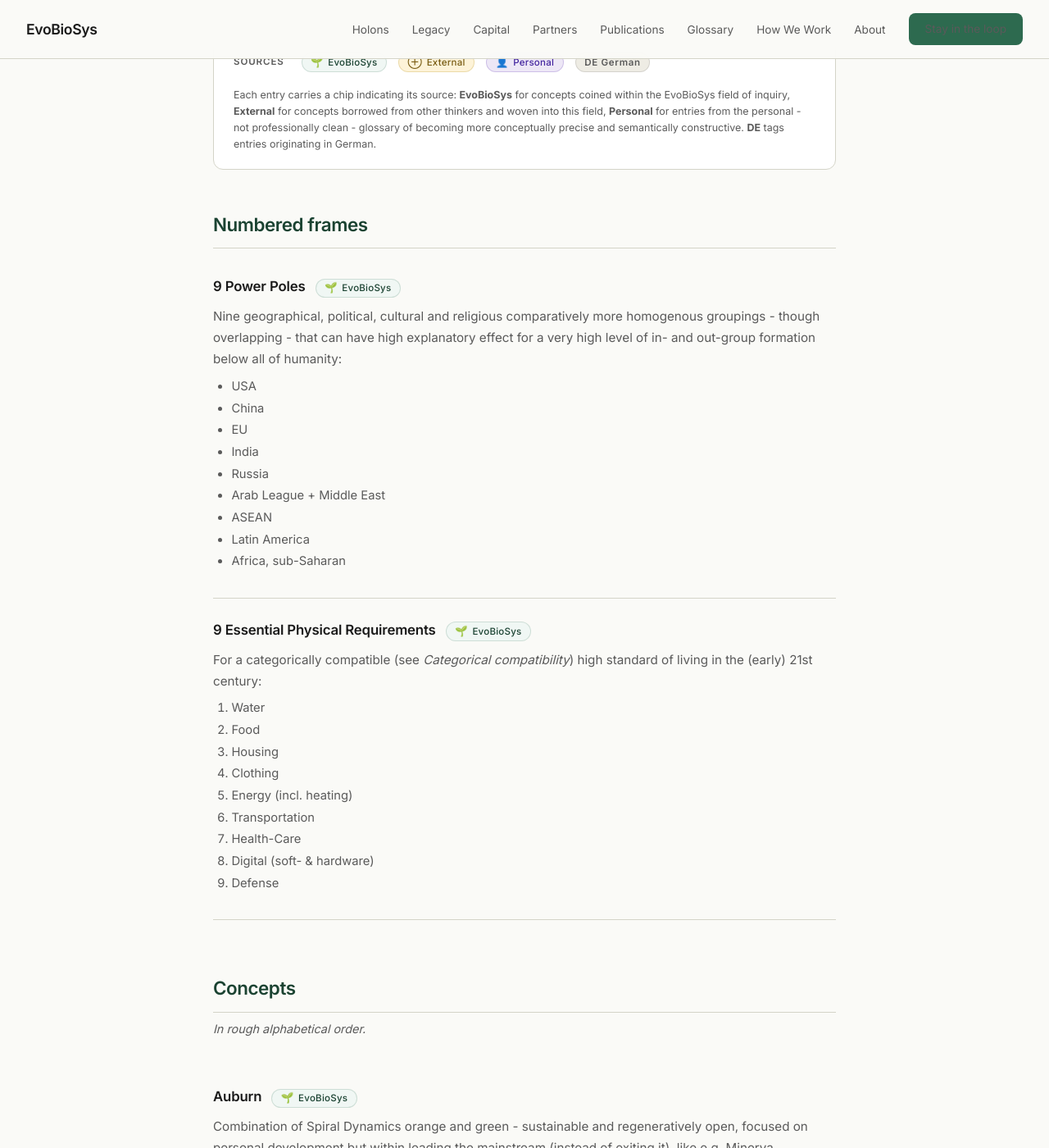
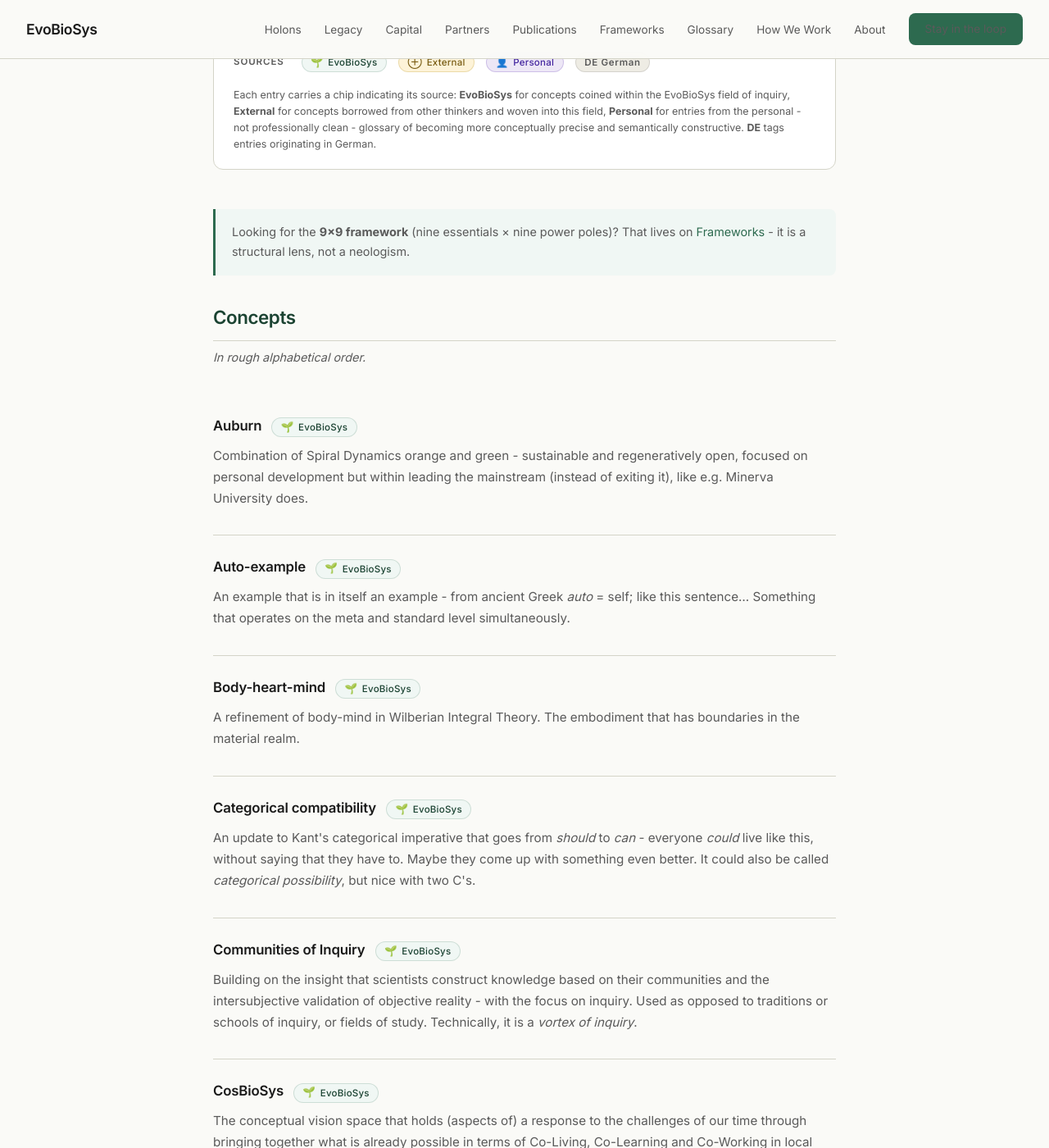
Before and after one commit to Evobiosys/evobiosys.org, a Jekyll site: the page built from glossary/neologism.html, in a window 1280 px wide and 1400 px high, scrolled down 404 px. Shown: the whole window at 82% size. Built offline with Jekyll 4.4.1, drawn with Linux system fonts in a browser that asks for light colours.

Commit message:
Add /glossary/ + /frameworks/ landing pages, relocate 9x9 framework
- /glossary/ landing page lists glossary types (currently: Neologistic Concepts).
- /frameworks/ landing page presents the 9x9 framework as a structural lens
  with the canonical 9 essentials (Security, Water, Food, Housing, Clothing,
  Energy, Transportation, Digital, Medicine & Hygiene) and 9 power poles
  (US, EU, China, India, ASEAN, Sub-Saharan Africa, Latin America, Arab world,
  Central Asia) per m-270. Includes a sparse 9x9 grid visualization and links
  to /capital/thesis/ for the deep-dive.
- /glossary/neologism/ no longer carries the 'Numbered frames' section
  (9 power poles, 9 essentials are frameworks, not neologisms). A pointer
  notice links readers to /frameworks/#9x9.
- Nav and footer get separate Frameworks and Glossary entries; Glossary
  link now points to the index, not directly to /glossary/neologism/.

Naming: uses 9x9 throughout (older 949 formulation noted as superseded).

Co-Authored-By: Claude Opus 4.7 (1M context) <noreply@anthropic.com>

```diff
--- a/_layouts/default.html
+++ b/_layouts/default.html
@@ -32,7 +32,8 @@
       <li><a href="/capital/">Capital</a></li>
       <li><a href="/partners/">Partners</a></li>
       <li><a href="/publications/">Publications</a></li>
-      <li><a href="/glossary/neologism/">Glossary</a></li>
+      <li><a href="/frameworks/">Frameworks</a></li>
+      <li><a href="/glossary/">Glossary</a></li>
       <li><a href="/how-we-work/">How We Work</a></li>
       <li><a href="/about/">About</a></li>
       <li><a href="/#connect" class="btn btn-sm btn-primary">Stay in the loop</a></li>
@@ -60,7 +61,8 @@
         <li><a href="/capital/">Capital</a></li>
         <li><a href="/partners/">Partners</a></li>
         <li><a href="/publications/">Publications</a></li>
-        <li><a href="/glossary/neologism/">Glossary</a></li>
+        <li><a href="/frameworks/">Frameworks</a></li>
+        <li><a href="/glossary/">Glossary</a></li>
         <li><a href="/how-we-work/">How We Work</a></li>
         <li><a href="/about/">About</a></li>
         <li><a href="mailto:connect@evobiosys.org">connect@evobiosys.org</a></li>
--- a/glossary/neologism.html
+++ b/glossary/neologism.html
@@ -210,56 +210,14 @@ permalink: /glossary/neologism/
         </span>
       </div>
 
-      <!-- ============================================================== -->
-      <!-- Numbered frames -->
-      <!-- ============================================================== -->
-      <h2 class="gloss-section-h2">Numbered frames</h2>
+      <!-- Numbered frames (9 Power Poles, 9 Essentials) live on
+           /frameworks/ - they are structural lenses, not neologisms. -->
 
-      <article class="term">
-        <div class="term-head">
-          <h3>9 Power Poles</h3>
-          <span class="chip-row"><span class="chip chip-evobiosys"><span class="chip-glyph">&#127793;</span>EvoBioSys</span></span>
-        </div>
-        <p class="def">
-          Nine geographical, political, cultural and religious comparatively more
-          homogenous groupings - though overlapping - that can have high
-          explanatory effect for a very high level of in- and out-group formation
-          below all of humanity:
-        </p>
-        <ul>
-          <li>USA</li>
-          <li>China</li>
-          <li>EU</li>
-          <li>India</li>
-          <li>Russia</li>
-          <li>Arab League + Middle East</li>
-          <li>ASEAN</li>
-          <li>Latin&nbsp;America</li>
-          <li>Africa, sub-Saharan</li>
-        </ul>
-      </article>
-
-      <article class="term">
-        <div class="term-head">
-          <h3>9 Essential Physical Requirements</h3>
-          <span class="chip-row"><span class="chip chip-evobiosys"><span class="chip-glyph">&#127793;</span>EvoBioSys</span></span>
-        </div>
-        <p class="def">
-          For a categorically compatible (see <em>Categorical compatibility</em>)
-          high standard of living in the (early) 21st century:
-        </p>
-        <ol>
-          <li>Water</li>
-          <li>Food</li>
-          <li>Housing</li>
-          <li>Clothing</li>
-          <li>Energy (incl. heating)</li>
-          <li>Transportation</li>
-          <li>Health-Care</li>
-          <li>Digital (soft- &amp; hardware)</li>
-          <li>Defense</li>
-        </ol>
-      </article>
+      <p class="gloss-section-intro" style="margin:0 0 2rem; padding:1rem 1.25rem; background:var(--color-accent-bg); border-left:3px solid var(--color-accent); border-radius:0 8px 8px 0; font-style:normal; font-size:0.9rem;">
+        Looking for the <strong>9x9 framework</strong> (nine essentials &times; nine power poles)?
+        That lives on <a href="/frameworks/#9x9">Frameworks</a> - it is a structural lens,
+        not a neologism.
+      </p>
 
       <!-- ============================================================== -->
       <!-- Concepts -->
```
Also changed, not shown: frameworks/index.html (added, +310 -0 lines), glossary/index.html (added, +115 -0 lines).
